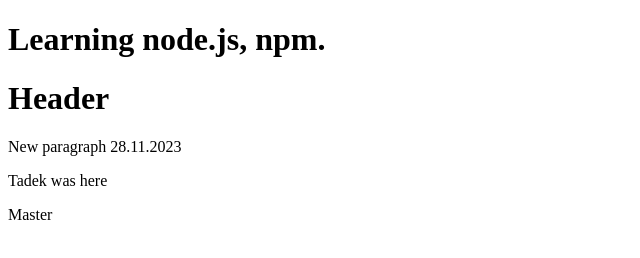
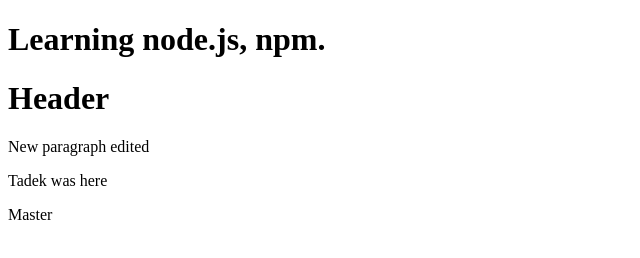
Before and after one commit to AndrzejSterniewski/nauka-gita-2, a website: page index.html in a window 1280 px wide. Shown: the full height of the page, 0-640 px from the left. Drawn offline with Linux system fonts and the light colour scheme.

Commit message:
change line 11, paragraph edit

```diff
--- a/index.html
+++ b/index.html
@@ -8,7 +8,7 @@
 <body class="mainWrapper">
     <h1>Learning node.js, npm.</h1>
     <h1 class="firstHeader">Header</h1>
-    <p>New paragraph 28.11.2023</p>
+    <p>New paragraph edited</p>
     <p>Tadek was here</p>
     <p>Master</p>
 </body>
```
